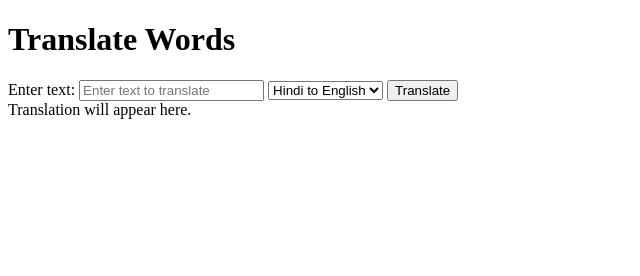
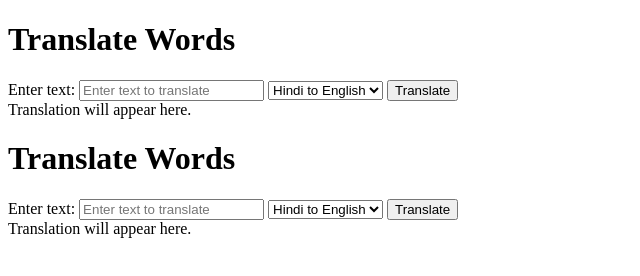
Before and after one commit to harshit-kumar26/html, a plain HTML site: page index.html in a window 1280 px wide. Shown: the whole page, without its empty margins (0-640 px from the left). Drawn offline with Linux system fonts and the light colour scheme.

Commit message:
Update index.html

```diff
--- a/index.html
+++ b/index.html
@@ -22,5 +22,34 @@
             Translation will appear here.
         </div>
     </div>
+    <!DOCTYPE html>
+<html lang="en">
+<head>
+    <meta charset="UTF-8">
+    <meta name="viewport" content="width=device-width, initial-scale=1.0">
+    <title>Translation App</title>
+    <link rel="stylesheet" href="styles.css">
+</head>
+<body>
+    <div class="translation-container">
+        <h1>Translate Words</h1>
+        <form id="translation-form">
+            <label for="text">Enter text:</label>
+            <input type="text" id="text" placeholder="Enter text to translate" required>
+            <select id="translation-direction">
+                <option value="hi">Hindi to English</option>
+                <option value="en">English to Hindi</option>
+            </select>
+            <button type="submit">Translate</button>
+        </form>
+        <div class="translation-result" id="translation-result">
+            Translation will appear here.
+        </div>
+    </div>
+
+    <script src="script.js"></script>
 </body>
 </html>
+
+</body>
+</html>
```
